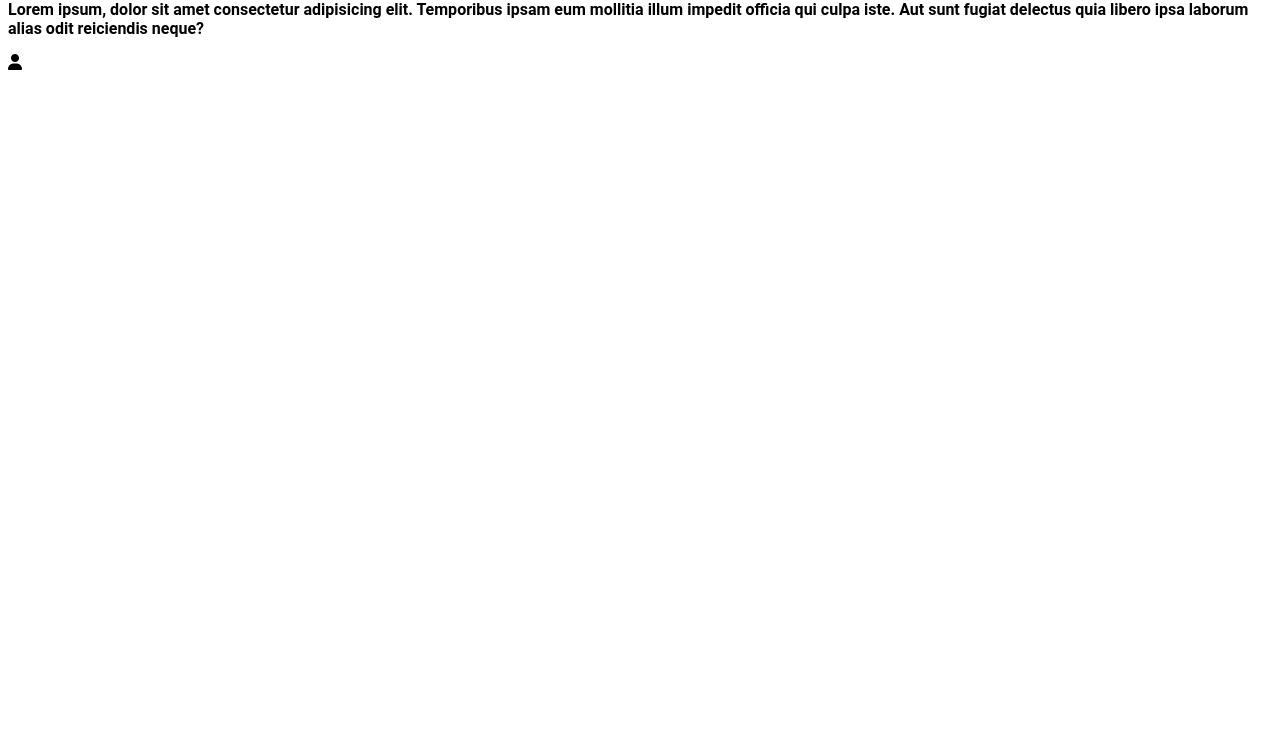
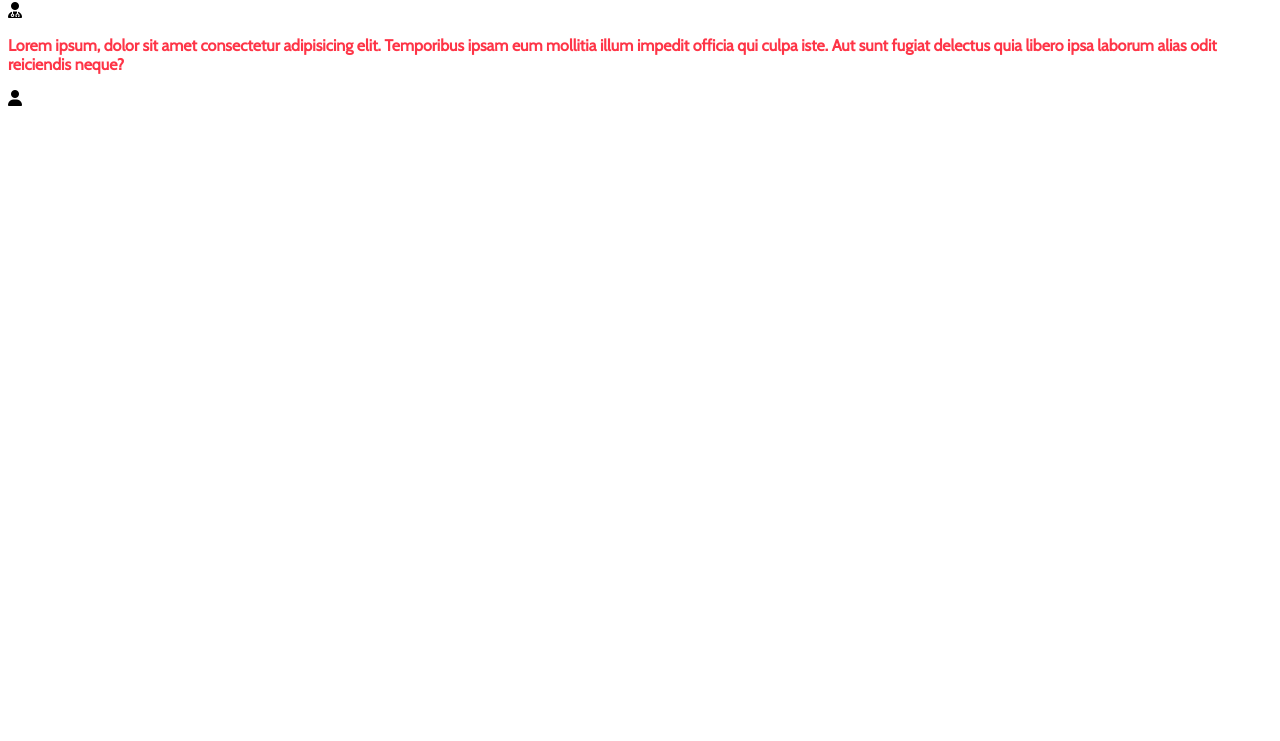
Before and after one commit to Ruma303/css-variables, a plain HTML site: page index.html in a window 1280 px wide. Shown: the part 59-800 px from the top of the page. Drawn offline with nearby package versions, Linux system fonts and the light colour scheme.

Commit message:
aggiornamenti

```diff
--- a/index.html
+++ b/index.html
@@ -6,9 +6,9 @@
     <meta name="viewport" content="width=device-width, initial-scale=1.0">
     <title>Live coding: css-variables</title>
     <!-- Google Fonts link -->
-    <!--    <link rel="preconnect" href="https://fonts.googleapis.com">
+    <link rel="preconnect" href="https://fonts.googleapis.com">
     <link rel="preconnect" href="https://fonts.gstatic.com" crossorigin>
-    <link href="https://fonts.googleapis.com/css2?family=Roboto:wght@100&display=swap" rel="stylesheet">-->
+    <link href="https://fonts.googleapis.com/css2?family=Roboto:wght@100&display=swap" rel="stylesheet">
     <!-- Google Fonts @import -->
    <!--  <style>
         @import url('https://fonts.googleapis.com/css2?family=Roboto:wght@100&display=swap');
@@ -17,15 +17,24 @@
     <link rel="stylesheet" href="https://cdnjs.cloudflare.com/ajax/libs/font-awesome/6.4.0/css/all.min.css" integrity="sha512-iecdLmaskl7CVkqkXNQ/ZH/XLlvWZOJyj7Yy7tcenmpD1ypASozpmT/E0iPtmFIB46ZmdtAc9eNBvH0H/ZpiBw==" crossorigin="anonymous" referrerpolicy="no-referrer" />
 
 
+   <!--  <link rel="preconnect" href="https://fonts.googleapis.com">
+    <link rel="preconnect" href="https://fonts.gstatic.com" crossorigin>
+    <link href="https://fonts.googleapis.com/css2?family=Cabin&display=swap" rel="stylesheet"> -->
+
+    <style>
+
+    </style>
+
     <!-- CSS personalizzato -->
     <link rel="stylesheet" href="style.css">
 </head>
 
 <body>
     <h1>CSS Variables</h1>
+    <i class="fa-solid fa-user-doctor fawesome" id="astro"></i>
     <p>Lorem ipsum, dolor sit amet consectetur adipisicing elit. Temporibus ipsam eum mollitia illum impedit officia qui
         culpa iste. Aut sunt fugiat delectus quia libero ipsa laborum alias odit reiciendis neque?</p>
-    <i class="fa-solid fa-user user"></i>
+    <i class="fa-solid fa-user fawesome"></i>
+
 </body>
-
 </html>
--- a/style.css
+++ b/style.css
@@ -1,8 +1,11 @@
+/*% Import*/
+@import url('https://fonts.googleapis.com/css2?family=Cabin&display=swap');
+
 /* % Variabili Custom CSS */
 
 /* Definizione variabili */
 :root {
-  --colore-primario: #3498db;
+  --colore-primario: hotpink;
   --colore-secondario: #ccc;
   --font-base: 16px;
 }
@@ -12,11 +15,13 @@ h1 {
   color: var(--colore-primario);
   font-size: calc(var(--font-base) * 1.5);
   background-color: var(--colore-secondario, #3498db);
+  font-family: 'Cabin', sans-serif;
 }
 
 p {
-  font-family: "Roboto", sans-serif;
+  font-family: 'Cabin', "Roboto", sans-serif;
   font-weight: 700;
+  color: #fe3547;
 }
 
 /* font-family: Arial, sans-serif; */
@@ -27,19 +32,31 @@ p {
     url("MioFontPersonalizzato.woff") format("woff");
   font-weight: 400;
   font-style: normal;
-} */
-
+}
+ */
 /*% Caratteri Speciali */
 
 /* h1::after {
-  content: "Copyright \00A9 2023";
-} */
-/* p::before {
-  content: "Virgolette aggiunte: \" e anche backslash aggiunto \\. ";
+  content: " Copyright \00A9 2023";
+}
+p::before {
+  content: "Virgolette aggiunte: C:\\Users\\Matteo e anche backslash aggiunto \"\\. ";
 } */
 
 
 /* % Font Awesome */
+
+/* .fawesome {
+    color: red;
+    font-size: 5rem;
+}
+
+#astro {
+    color: aquamarine;
+    transform: rotate(45deg);
+}
+
+ */
 /*
 i {
     color: red;
```
